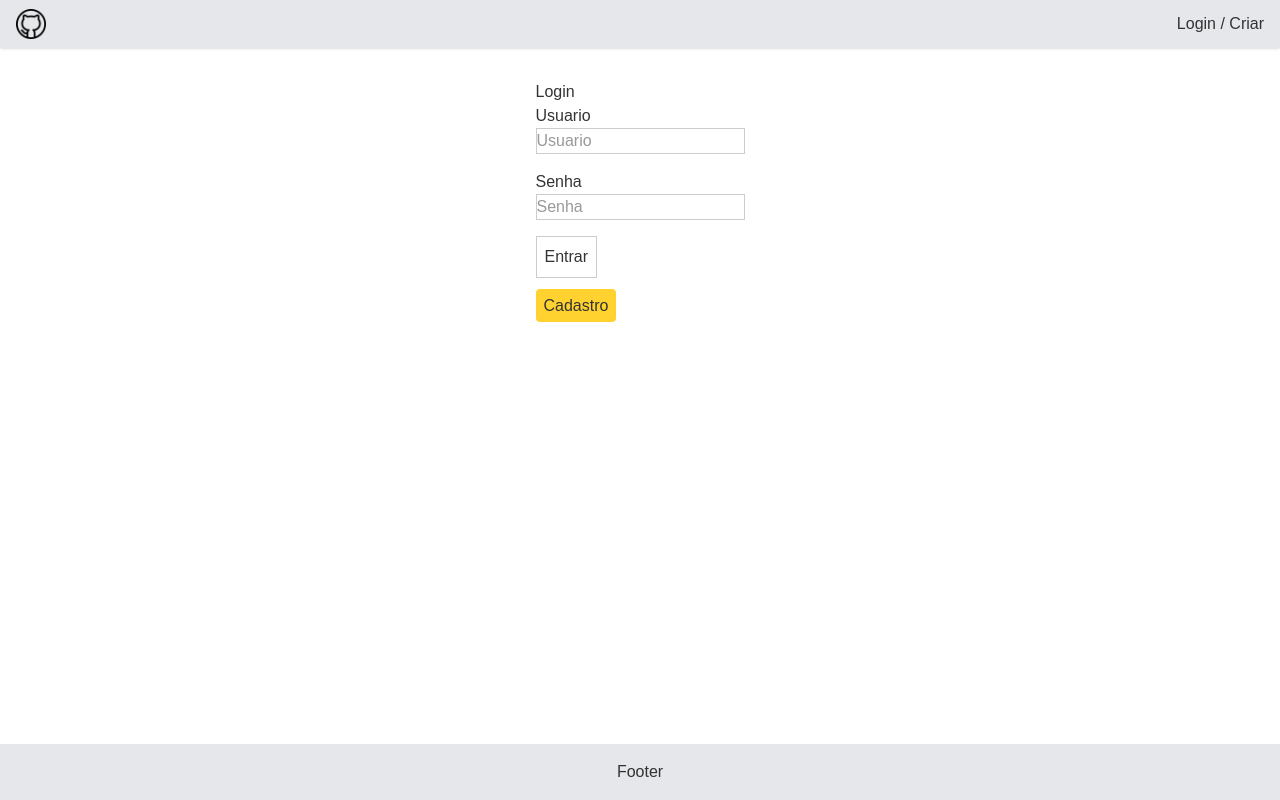
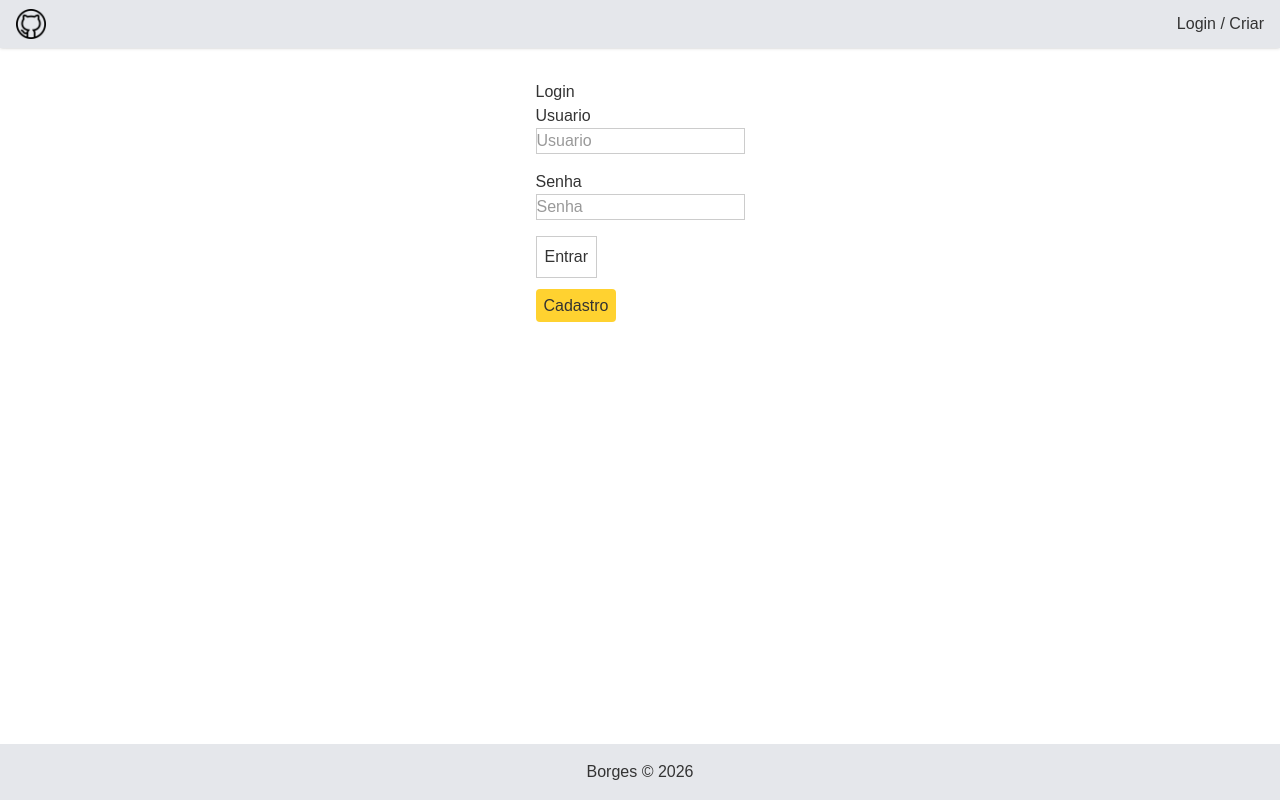
Before and after one commit to Paulo-Borges/dev_dog, a React (Vite) app: page /login in a window 1280 px wide. Built offline with nearby package versions, Linux system fonts and the light colour scheme; the HTML template or start-up script is replaced by a standard one.

Commit message:
feat: Linkando o Footer ao Github

```diff
--- a/src/component/Footer.tsx
+++ b/src/component/Footer.tsx
@@ -1,7 +1,13 @@
 const Footer: React.FC = () => {
   return (
-    <footer className="bg-gray-200 p-4 fixed w-full bottom-0">
-      <div className="text-center">Footer</div>
+    <footer className="flex justify-center hover:text-blue-500 bg-gray-200 p-4 fixed w-full bottom-0">
+      <a
+        href="https://github.com/Paulo-Borges"
+        target="_blank"
+        className="text-center"
+      >
+        Borges &copy; 2026
+      </a>
     </footer>
   );
 };
```
